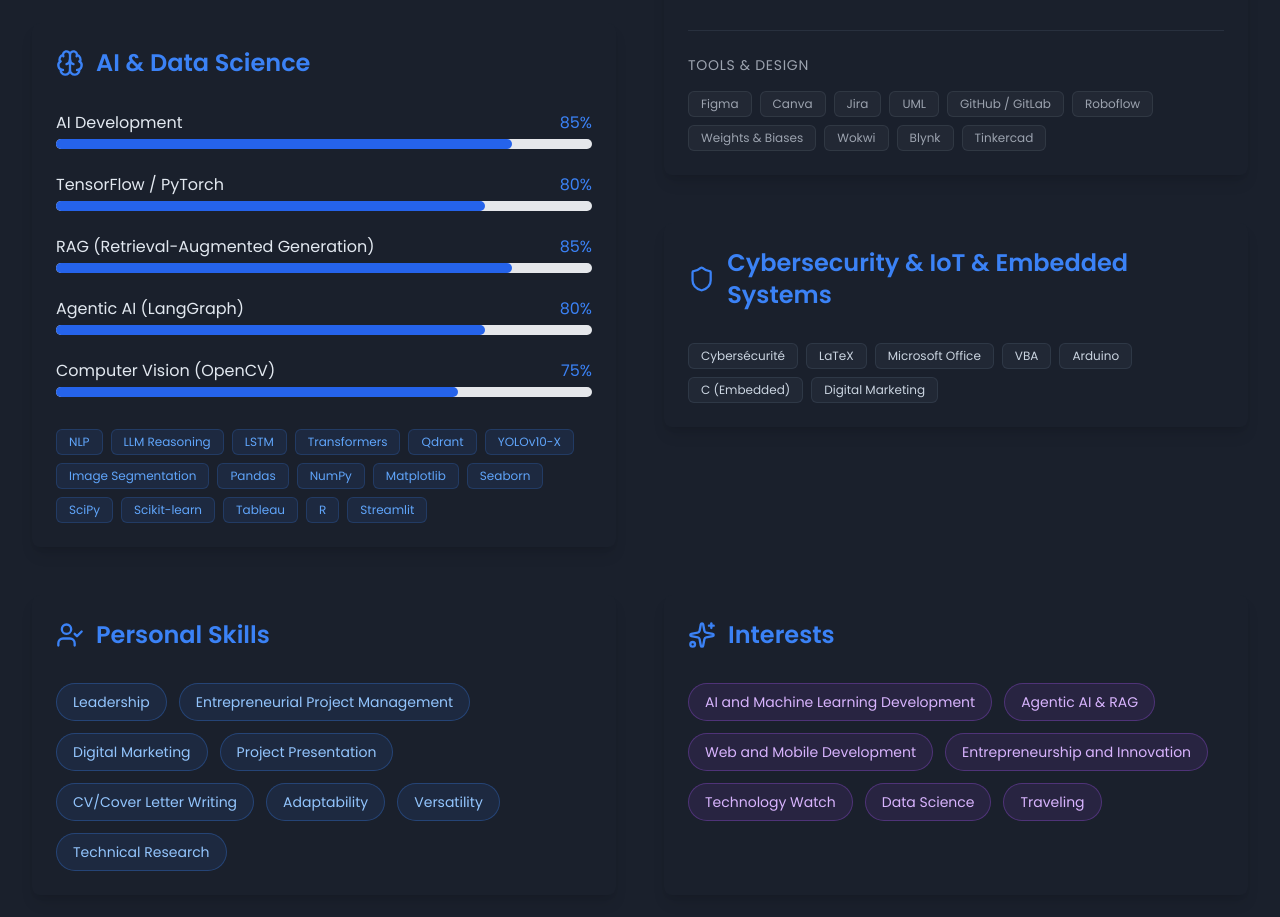
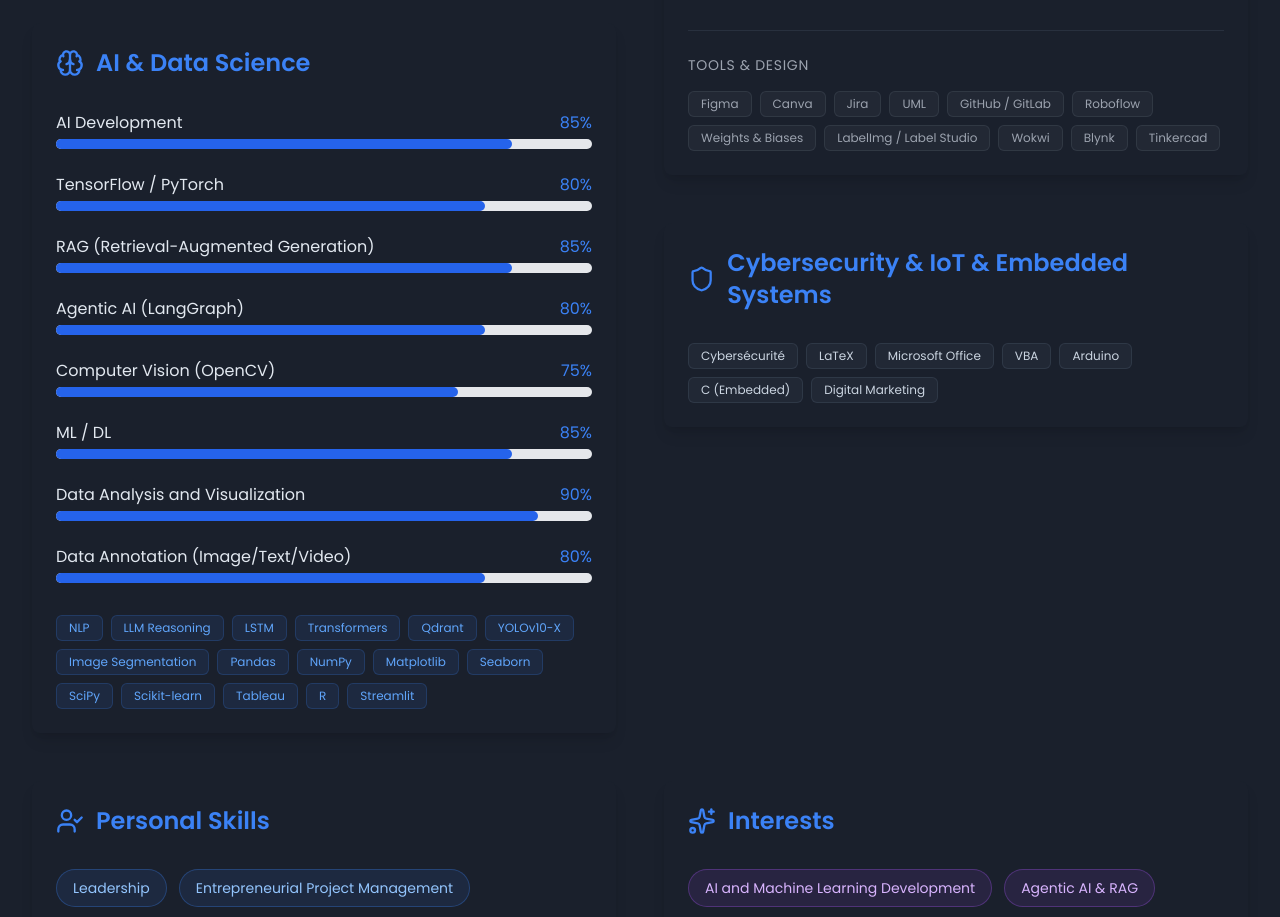
Before and after one commit to Damasoumana1/mon-portfolio, a React (Vite) app: page / in a window 1280 px wide. Shown: the part 3087-4004 px from the top of the page. Built offline with nearby package versions, Linux system fonts and the light colour scheme.

Commit message:
Update: Enrichissement des compétences IA (ML/DL, Data Analysis, Data Annotation) et des outils

```diff
--- a/src/components/Skills.jsx
+++ b/src/components/Skills.jsx
@@ -24,6 +24,9 @@ const Skills = () => {
         { name: getTranslation(language, 'skills.items.rag'), level: 85 },
         { name: getTranslation(language, 'skills.items.agentic_ai'), level: 80 },
         { name: getTranslation(language, 'skills.items.cv_opencv'), level: 75 },
+        { name: getTranslation(language, 'skills.items.mldl'), level: 85 },
+        { name: getTranslation(language, 'skills.items.dataAnalysis'), level: 90 },
+        { name: getTranslation(language, 'skills.items.dataAnnotation'), level: 80 },
     ];
 
     // Compétences Secondaires & Outils (Badges)
@@ -49,7 +52,7 @@ const Skills = () => {
     ];
 
     const designTools = [
-        'Figma', 'Canva', 'Jira', 'UML', 'GitHub / GitLab', 'Roboflow', 'Weights & Biases', 'Wokwi', 'Blynk', 'Tinkercad'
+        'Figma', 'Canva', 'Jira', 'UML', 'GitHub / GitLab', 'Roboflow', 'Weights & Biases', getTranslation(language, 'skills.items.labelStudio'), 'Wokwi', 'Blynk', 'Tinkercad'
     ];
 
     const otherSkills = [
--- a/src/translations/translations.js
+++ b/src/translations/translations.js
@@ -114,6 +114,9 @@ export const translations = {
                 pandas_numpy: "Analyse de données (Pandas/NumPy)",
                 matplotlib_seaborn: "Visualisation de données",
                 scipy_sklearn: "SciPy / Scikit-learn",
+                mldl: "ML / DL",
+                dataAnalysis: "Analyse et Visualisation de Données",
+                dataAnnotation: "Annotation de Données (Image/Texte/Vidéo)",
                 nlp_llm: "NLP & LLM Reasoning",
                 lstm_transformers: "LSTM & Transformers",
                 tokenization: "Tokenization & Séquences Temporelles",
@@ -143,6 +146,7 @@ export const translations = {
                 ms_office: "Microsoft Office & VBA",
                 latex: "Rédaction scientifique (LaTeX)",
                 weight_biases: "Weights & Biases / Roboflow",
+                labelStudio: "LabelImg / Label Studio",
 
                 // IoT & Others
                 iot_c: "C (Systèmes Embarqués)",
@@ -352,6 +356,9 @@ export const translations = {
                 pandas_numpy: "Data Analysis (Pandas/NumPy)",
                 matplotlib_seaborn: "Data Visualization",
                 scipy_sklearn: "SciPy / Scikit-learn",
+                mldl: "ML / DL",
+                dataAnalysis: "Data Analysis and Visualization",
+                dataAnnotation: "Data Annotation (Image/Text/Video)",
                 nlp_llm: "NLP & LLM Reasoning",
                 lstm_transformers: "LSTM & Transformers",
                 tokenization: "Tokenization & Temporal Sequences",
@@ -381,6 +388,7 @@ export const translations = {
                 ms_office: "Microsoft Office & VBA",
                 latex: "Scientific Writing (LaTeX)",
                 weight_biases: "Weights & Biases / Roboflow",
+                labelStudio: "LabelImg / Label Studio",
 
                 // IoT & Others
                 iot_c: "C (Embedded Systems)",
```
